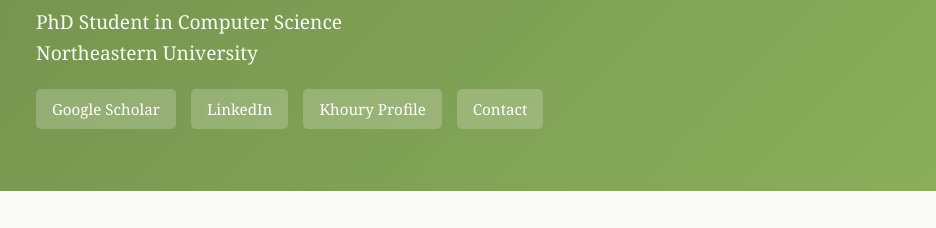
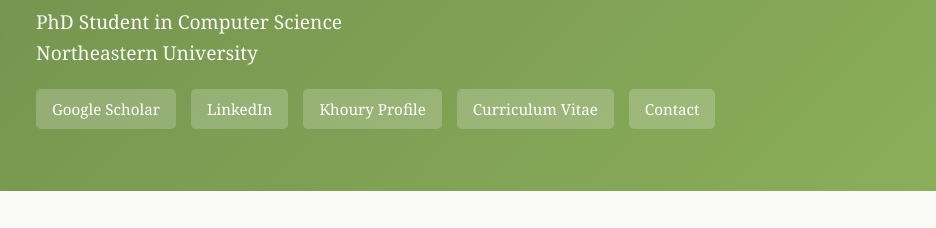
Before and after one commit to SarahGillespie/sarahgillespie.github.io, a plain HTML site: page index.html in a window 1280 px wide. Shown: the part 129-357 px from the top of the page, 344-1280 px from the left. Drawn offline with Linux system fonts and the light colour scheme.

Commit message:
Add files via upload

```diff
--- a/index.html
+++ b/index.html
@@ -180,7 +180,9 @@
                     <a href="https://scholar.google.com/citations?hl=en&user=A_MZ0GUAAAAJ" target="_blank">Google Scholar</a>
                     <a href="https://www.linkedin.com/in/sarahg4567/" target="_blank">LinkedIn</a>
                     <a href="https://www.khoury.northeastern.edu/people/sarah-elizabeth-gillespie/" target="_blank">Khoury Profile</a>
+                    <a href="https://github.com/SarahGillespie/sarahgillespie.github.io/blob/main/SarahElizabethGillespie_academicCV.pdf">Curriculum Vitae</a>
                     <a href="mailto:gillespie.s@northeastern.edu">Contact</a>
+
                 </div>
             </div>
         </div>
```
Also changed, not shown: 1 other file.
